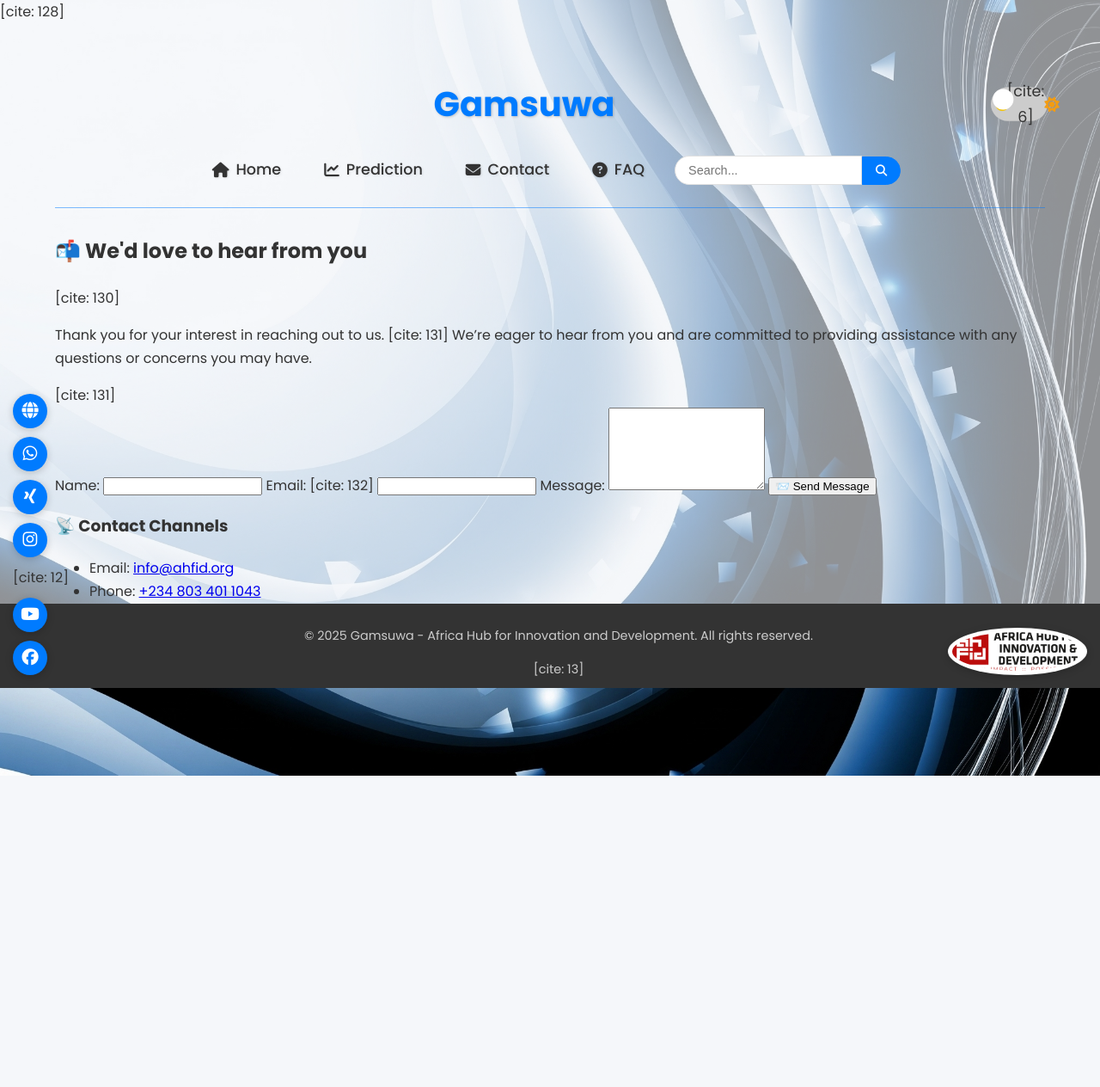
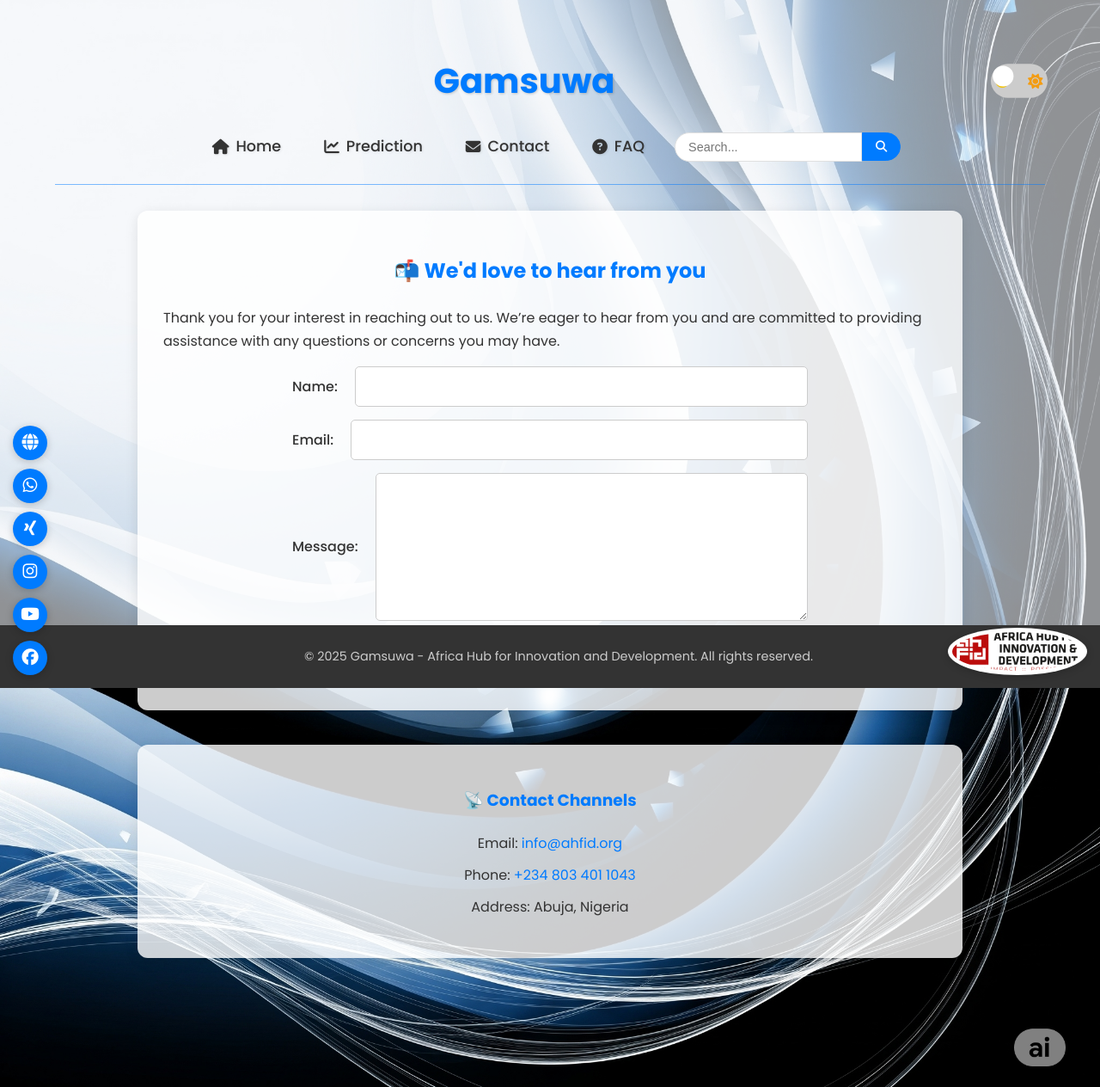
Before and after one commit to AHFIDAILabs/ClientFirst-XAI, a FastAPI app: page /contact in a window 1280 px wide. Shown: the whole page at 86% size. Before the commit the page ends 902 px from the top, so only its background shows below. Run offline with FastAPI, Linux system fonts and the light colour scheme.

Commit message:
Improved users interface

```diff
--- a/static/contact.html
+++ b/static/contact.html
@@ -3,7 +3,7 @@
 <head>
     <meta charset="UTF-8">
     <meta name="viewport" content="width=device-width, initial-scale=1.0">
-    <title>Contact Us | Gamsuwa</title> [cite: 128]
+    <title>Contact Us | Gamsuwa</title>
     <link rel="preconnect" href="https://fonts.googleapis.com">
     <link rel="preconnect" href="https://fonts.gstatic.com" crossorigin>
     <link href="https://fonts.googleapis.com/css2?family=Poppins:wght@300;400;500;600;700&display=swap" rel="stylesheet">
@@ -19,17 +19,17 @@
                 <div class="dark-mode-toggle">
                     <input type="checkbox" id="darkModeToggle" class="toggle-checkbox">
                     <label for="darkModeToggle" class="toggle-label">
-                        <i class="fas fa-moon"></i> [cite: 6]
+                        <i class="fas fa-moon"></i>
                         <i class="fas fa-sun"></i>
                         <span class="ball"></span>
                     </label>
                 </div>
             </div>
             <nav class="main-nav">
-                <a href="index.html"><i class="fas fa-home"></i><span>Home</span></a>
-                <a href="dashboard.html"><i class="fas fa-chart-line"></i><span>Prediction</span></a>
-                <a href="contact.html"><i class="fas fa-envelope"></i><span>Contact</span></a>
-                <a href="faq.html"><i class="fas fa-question-circle"></i><span>FAQ</span></a>
+                <a href="/"><i class="fas fa-home"></i><span>Home</span></a>
+                <a href="/dashboard"><i class="fas fa-chart-line"></i><span>Prediction</span></a>
+                <a href="/contact"><i class="fas fa-envelope"></i><span>Contact</span></a>
+                <a href="/faq"><i class="fas fa-question-circle"></i><span>FAQ</span></a>
                 <div class="search-bar">
                     <input type="text" placeholder="Search...">
                     <button><i class="fas fa-search"></i></button>
@@ -38,31 +38,41 @@
         </header>
 
         <main>
+            <div class="main-content-wrapper">
                 <section class="contact-section">
-                <h2>📬 We'd love to hear from you</h2> [cite: 130]
-                <p>Thank you for your interest in reaching out to us. [cite: 131] We’re eager to hear from you and are committed to providing assistance with any questions or concerns you may have.</p> [cite: 131]
+                    <h2>📬 We'd love to hear from you</h2>
+                    <p>Thank you for your interest in reaching out to us. We’re eager to hear from you and are committed to providing assistance with any questions or concerns you may have.</p>
+
+                    <div id="success-message" class="success-alert" style="display:none;">
+                        ✅ Your message has been sent successfully! We will get back to you shortly.
+                    </div>
+
                     <form action="/send-message" method="POST" class="contact-form">
+                        <div class="form-group">
                             <label for="name">Name:</label>
                             <input type="text" id="name" name="name" required>
-
-                    <label for="email">Email:</label> [cite: 132]
+                        </div>
+                        <div class="form-group">
+                            <label for="email">Email:</label>
                             <input type="email" id="email" name="email" required>
-
+                        </div>
+                        <div class="form-group">
                             <label for="message">Message:</label>
                             <textarea id="message" name="message" rows="6" required></textarea>
-
+                        </div>
                         <button type="submit">📨 Send Message</button>
                     </form>
                 </section>
 
-            <section class="contact-info">
+                <section class="contact-info-section">
                     <h3>📡 Contact Channels</h3>
                     <ul>
                         <li>Email: <a href="mailto:info@ahfid.org">info@ahfid.org</a></li>
-                    <li>Phone: <a href="tel:+2348034011043">+234 803 401 1043</a></li> [cite: 134]
+                        <li>Phone: <a href="tel:+2348034011043">+234 803 401 1043</a></li>
                         <li>Address: Abuja, Nigeria</li>
                     </ul>
                 </section>
+            </div>
         </main>
     </div>
 
@@ -70,7 +80,7 @@
         <a href="https://ahfid.org/contact-us/#" target="_blank" title="Website"><i class="fas fa-globe"></i></a>
         <a href="https://wa.me/2348034011043" target="_blank" title="WhatsApp"><i class="fab fa-whatsapp"></i></a>
         <a href="https://x.com/Ahfidorg" target="_blank" title="X (Twitter)"><i class="fab fa-xing"></i></a>
-        <a href="https://instagram.com/Ahfidorg" target="_blank" title="Instagram"><i class="fab fa-instagram"></i></a> [cite: 12]
+        <a href="https://instagram.com/Ahfidorg" target="_blank" title="Instagram"><i class="fab fa-instagram"></i></a>
         <a href="https://youtube.com/@AfricaHubforInnovation" target="_blank" title="YouTube"><i class="fab fa-youtube"></i></a>
         <a href="https://web.facebook.com/profile.php?id=61578622870670" target="_blank" title="Facebook"><i class="fab fa-facebook"></i></a>
     </div>
@@ -78,7 +88,7 @@
     <img src="/static/images/ahfid.png" alt="AHFID Logo" class="ahfid-logo-bottom">
 
     <footer>
-        <p>© 2025 Gamsuwa - Africa Hub for Innovation and Development. All rights reserved.</p> [cite: 13]
+        <p>© 2025 Gamsuwa - Africa Hub for Innovation and Development. All rights reserved.</p>
     </footer>
 
     <script>
@@ -86,20 +96,31 @@
             const darkModeToggle = document.getElementById('darkModeToggle');
             const body = document.body;
 
+            // Dark Mode Toggle Logic
             if (localStorage.getItem('darkMode') === 'enabled') {
-                body.classList.add('dark-mode'); [cite: 14]
+                body.classList.add('dark-mode');
                 darkModeToggle.checked = true;
             }
 
             darkModeToggle.addEventListener('change', () => {
                 if (darkModeToggle.checked) {
-                    body.classList.add('dark-mode'); [cite: 15]
+                    body.classList.add('dark-mode');
                     localStorage.setItem('darkMode', 'enabled');
                 } else {
                     body.classList.remove('dark-mode');
                     localStorage.setItem('darkMode', 'disabled');
                 }
             });
+
+            // Form Submission Success Message Logic
+            const urlParams = new URLSearchParams(window.location.search);
+            if (urlParams.get('success') === 'true') {
+                const successMessage = document.getElementById('success-message');
+                if (successMessage) {
+                    successMessage.style.display = 'block';
+                    history.replaceState(null, '', location.pathname); // Clean the URL
+                }
+            }
         });
     </script>
 </body>
--- a/static/style.css
+++ b/static/style.css
@@ -690,3 +690,121 @@ body.dark-mode .dashboard-page .testimonials-widget cite {
 body.dark-mode .dashboard-page .activity-widget li {
     border-bottom: 1px solid #333;
 }
+
+/** Contact Page Specific Styles */
+.main-content-wrapper {
+display: flex;
+flex-direction: column;
+align-items: center; /* Center items horizontally */
+gap: 40px; /* Space between the contact form and info sections */
+width: 90%; /* Adjust width as needed */
+max-width: 900px; /* Maximum width for the content wrapper */
+margin: 20px auto; /* Center the wrapper on the page */
+}
+
+.contact-section, .contact-info-section {
+background: rgba(255, 255, 255, 0.8); /* Add a semi-transparent background for better readability */
+padding: 30px;
+border-radius: 12px;
+box-shadow: 0 4px 15px rgba(0,0,0,0.1);
+width: 100%; /* Make sections take full width of the wrapper */
+}
+
+.contact-section h2, .contact-info-section h3 {
+color: var(--primary-color);
+text-align: center;
+margin-bottom: 20px;
+}
+
+.contact-form {
+display: grid;
+gap: 15px;
+max-width: 600px;
+width: 100%;
+margin: 0 auto; /* Center the form within the section */
+}
+
+.form-group {
+display: grid;
+grid-template-columns: auto 1fr; /* Label takes auto width, input takes remaining */
+gap: 10px;
+align-items: center; /* Vertically align label and input */
+}
+
+.form-group label {
+text-align: right;
+padding-right: 10px;
+font-weight: 500;
+}
+
+.form-group input,
+.form-group textarea {
+padding: 10px;
+border: 1px solid #ccc;
+border-radius: 5px;
+font-family: 'Poppins', sans-serif;
+font-size: 16px;
+width: calc(100% - 22px); /* Adjust width for padding and border */
+}
+
+.contact-form button {
+padding: 10px 15px;
+background-color: var(--primary-color);
+color: white;
+border: none;
+border-radius: 5px;
+cursor: pointer;
+font-size: 1em;
+transition: background-color 0.3s;
+margin-top: 20px;
+}
+
+.contact-form button:hover {
+background-color: var(--primary-hover);
+}
+
+.contact-info-section ul {
+list-style: none;
+padding: 0;
+text-align: center;
+}
+
+.contact-info-section li {
+margin-bottom: 10px;
+}
+
+.contact-info-section a {
+color: var(--primary-color);
+text-decoration: none;
+}
+
+.contact-info-section a:hover {
+text-decoration: underline;
+}
+
+body.dark-mode .contact-section,
+body.dark-mode .contact-info-section {
+background: rgba(30, 30, 30, 0.8);
+color: #e0e0e0;
+box-shadow: 0 4px 15px rgba(0,0,0,0.3);
+}
+
+body.dark-mode .contact-section h2,
+body.dark-mode .contact-info-section h3 {
+color: var(--primary-color);
+}
+
+body.dark-mode .form-group label {
+color: #e0e0e0;
+}
+
+body.dark-mode .form-group input,
+body.dark-mode .form-group textarea {
+background-color: #333;
+color: #e0e0e0;
+border-color: #555;
+}
+
+body.dark-mode .contact-info-section a {
+color: var(--primary-color);
+}
```
Also changed, not shown: static/faq.html (+14 -14 lines), static/index.html (+4 -5 lines). Lines whose indentation alone changed are shown as unchanged.
